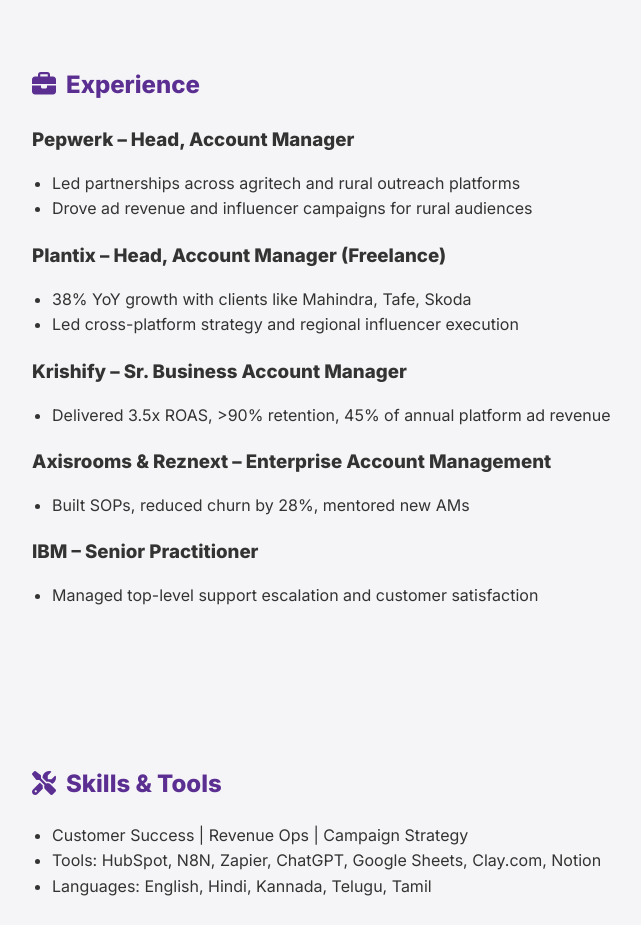
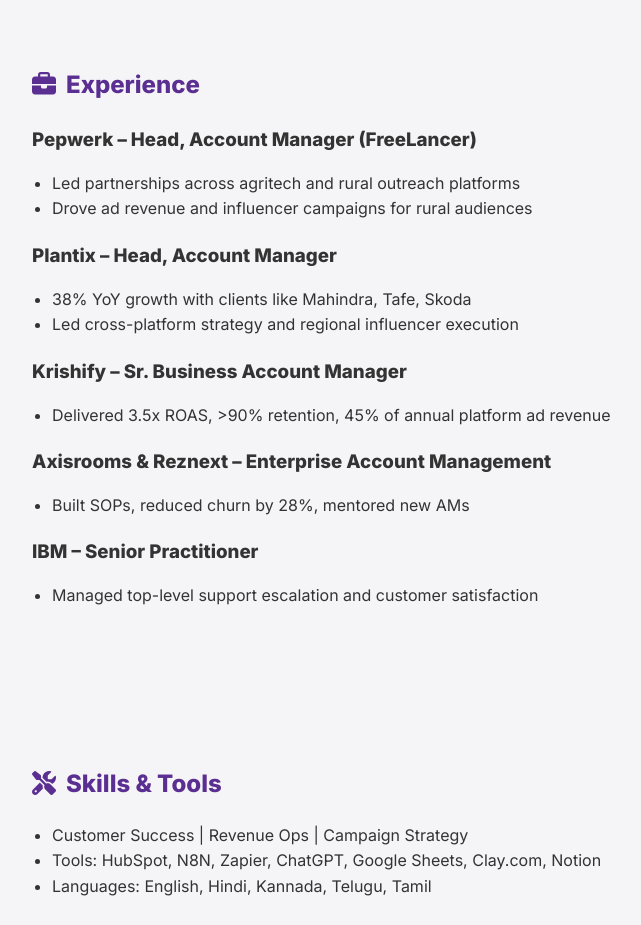
Before and after one commit to mukulranganath/mukulranganath.github.io, a plain HTML site: page index.html in a window 1280 px wide. Shown: the part 840-1765 px from the top of the page, without its empty margins (158-799 px from the left). Drawn offline with Linux system fonts and the light colour scheme.

Commit message:
Update index.html

```diff
--- a/index.html
+++ b/index.html
@@ -142,12 +142,12 @@
 
   <section id="experience" class="experience">
     <h2><i class="fas fa-briefcase icon"></i>Experience</h2>
-    <h3>Pepwerk – Head, Account Manager</h3>
+    <h3>Pepwerk – Head, Account Manager (FreeLancer) </h3>
     <ul>
       <li>Led partnerships across agritech and rural outreach platforms</li>
       <li>Drove ad revenue and influencer campaigns for rural audiences</li>
     </ul>
-    <h3>Plantix – Head, Account Manager (Freelance)</h3>
+    <h3>Plantix – Head, Account Manager </h3>
     <ul>
       <li>38% YoY growth with clients like Mahindra, Tafe, Skoda</li>
       <li>Led cross-platform strategy and regional influencer execution</li>
```
